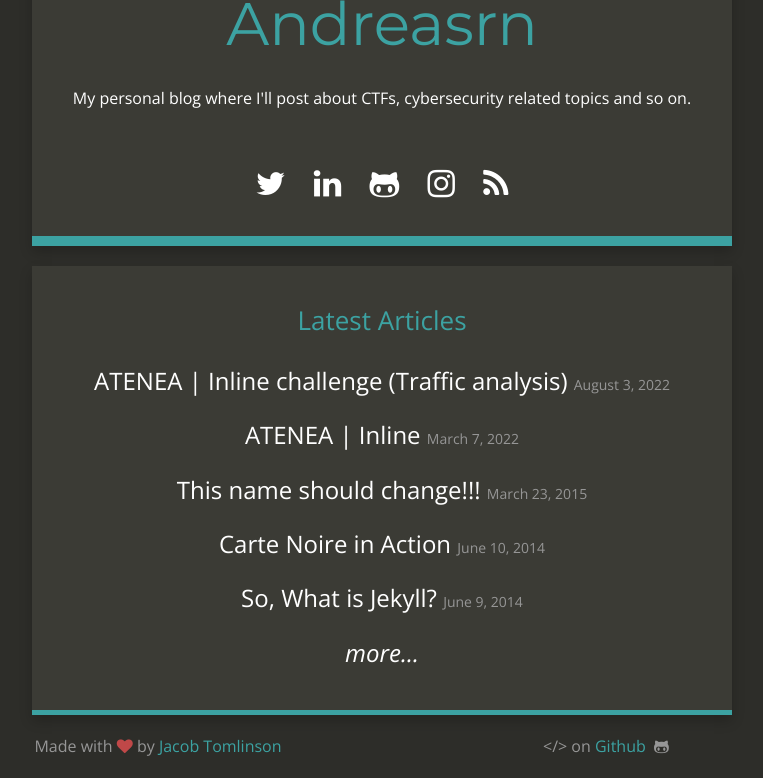
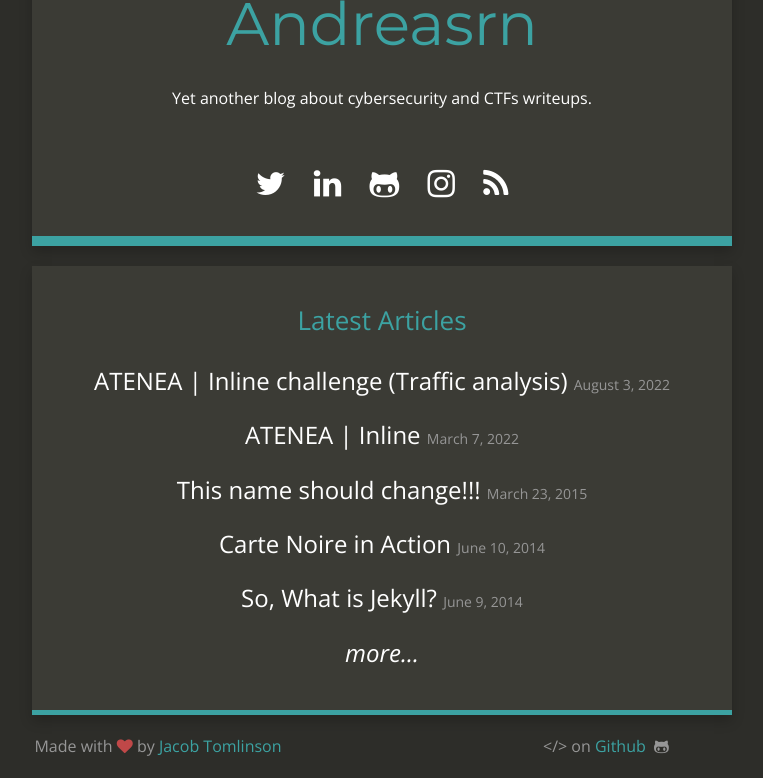
Before and after one commit to Andreasrn/Andreasrn.github.io, a Jekyll site: the page built from index.html, in a window 1280 px wide, cut to the strip 174-952 px from the top of the page. Shown: the whole strip, without its empty margins (258-1021 px from the left). Built offline with Jekyll 4.4.1, drawn with Linux system fonts in a browser that asks for light colours; nearby versions of some CDN libraries.

Commit message:
change description

```diff
--- a/_config.yml
+++ b/_config.yml
@@ -1,10 +1,10 @@
 # Site settings
 title: "Andreasrn"
 email: REDACTED
-description: "Yet another blog about cybersecurity stuff."
+description: "Yet another blog about cybersecurity and CTFs writeups."
 baseurl: ""
 url: ""
-title_description: "My personal blog where I'll post about CTFs, cybersecurity related topics and so on."
+title_description: "Yet another blog about cybersecurity and CTFs writeups."
 title_image: "https://avataaars.io/?avatarStyle=Circle&topType=LongHairNotTooLong&accessoriesType=Blank&hairColor=BrownDark&facialHairType=Blank&clotheType=Hoodie&clotheColor=PastelBlue&eyeType=Default&eyebrowType=RaisedExcited&mouthType=Default&skinColor=Pale"
 github_repository: "https://github.com/Andreasrn/Andreasrn.github.io"
 post_limit: 5
```
